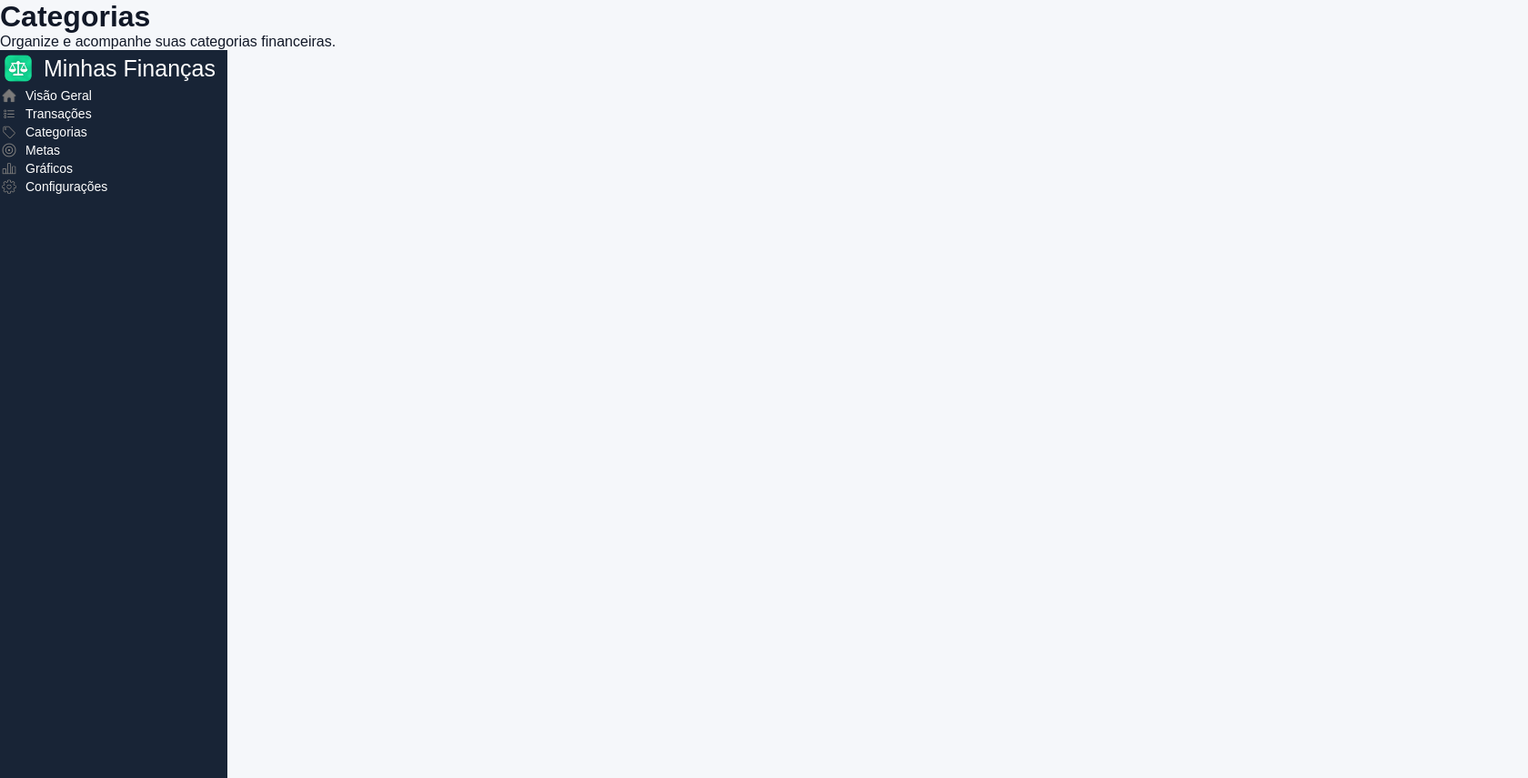
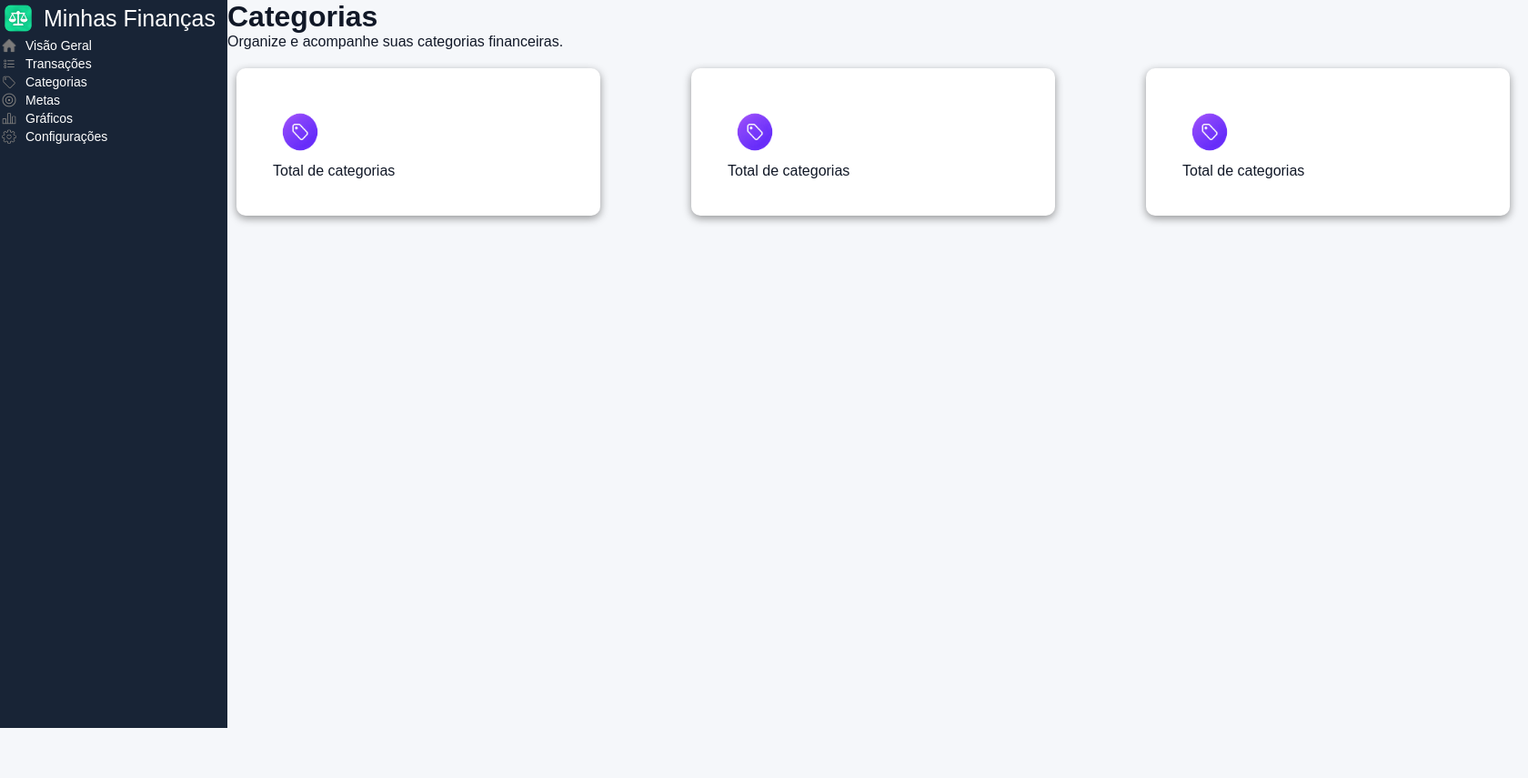
Before and after one commit to CarlosCalbente/projetofuturo, a PHP site: page /categorias.html in a window 1680 px wide. Shown: the whole page at 91% size. After the commit the page ends 800 px from the top, so only its background shows below. Run offline with PHP 8.4, Linux system fonts and the light colour scheme.

Commit message:
Refatorar a estrutura da página de categorias e adicionar estilos para os cards

```diff
--- a/categorias.html
+++ b/categorias.html
@@ -20,8 +20,6 @@
 <body>
 <!-- ===========================================CABEÇALHO======================================== -->
     <header>
-        <h1 id="topo">Categorias</h1>
-        <p>Organize e acompanhe suas categorias financeiras.</p>
     </header>
 
     <!-- ==========================================CONTEUDO PRINCIPAL================================-->
@@ -36,7 +34,7 @@
                 Minhas Finanças
             </p>
 
-            <ul class="lista">
+            <div class="lista">
                 <li>
                     <a href="index.html">
                         <img class="foto1"
@@ -91,16 +89,57 @@
                         Configurações
                     </a>
                 </li>
-            </ul>
+            </div>
         </nav>
 
-    <!-- ===================================CONTEUDO DA DIREITA====================================== -->
+    <!-- ===================================CONTEUDO DA DIREITA======================================== -->
 
+        <div id="conteudo">
 
+    <!-- ===================================TOPO======================================================= -->
 
+            <div id="topo">
+                <div>
+                    <h1 id="topo">Categorias</h1>
+                    <p>Organize e acompanhe suas categorias financeiras.</p>
+                </div>
 
+    <!-- ===================================CARDS======================================================= -->
+        <div class="card-categoria">
+                <div class="card-categorias">
+                        <div class="iconeC">
+                            <img src="img/categorias.png">
+                        </div>
+                        <div class="infoC">
+                            <p>Total de categorias</p>
+                            <p></p>
+                            <p></p>
+                        </div>
+                </div>
 
+                <div class="card-categorias">
+                        <div class="iconeC">
+                            <img src="img/categorias.png">
+                        </div>
+                        <div class="infoC">
+                            <p>Total de categorias</p>
+                            <p></p>
+                            <p></p>
+                        </div>
+                </div>
 
+                <div class="card-categorias">
+                        <div class="iconeC">
+                            <img src="img/categorias.png">
+                        </div>
+                        <div class="infoC">
+                            <p>Total de categorias</p>
+                            <p></p>
+                            <p></p>
+                        </div>
+                </div>
+            </div>
+        </div>
     </main>
 </body>
 </html>
--- a/style.css
+++ b/style.css
@@ -154,3 +154,23 @@ main{
 
 
 /*  ===========================================CATEGORIAS========================================  */
+.card-categoria{
+    display:grid;
+    padding: 20px 10px;
+    grid-template-columns: repeat(3,1fr);
+    margin-bottom: 22px;
+    gap:100px;
+}
+
+.card-categorias{
+    background-color: var(--card);
+    border-radius: 10px;
+    padding: 40px;
+    box-shadow: 0 3px 10px rgb(0,0,0,0.4);
+    width: 400px;
+}
+
+.iconeC img{
+    width: 60px;
+    height: 60px;
+}
```
